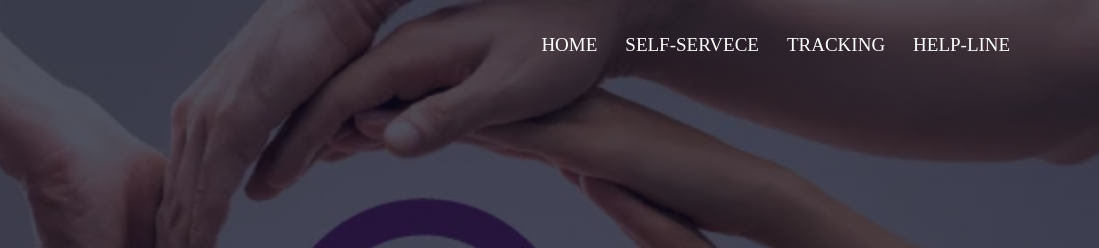
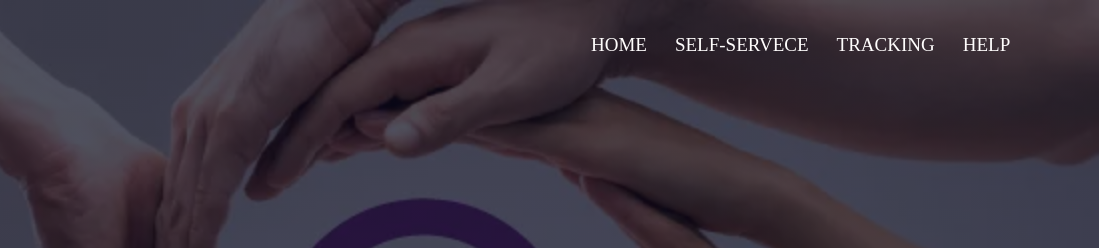
Before and after one commit to Ganeshnagateja/project-1, a plain HTML site: page index.html in a window 1280 px wide. Shown: the top 248 px of the page, 181-1280 px from the left. Drawn offline with Linux system fonts and the light colour scheme.

Commit message:
Update index.html
changed help-line to help

```diff
--- a/index.html
+++ b/index.html
@@ -14,7 +14,7 @@
                     <li><a href="index.html">HOME</a></li>
                     <li><a href="self.html">SELF-SERVECE</a></li>
                     <li><a href="track.html">TRACKING</a></li>
-                    <li><a href="help.html">HELP-LINE</a></li>
+                    <li><a href="help.html">HELP</a></li>
                 </ul>
 
             </div>
@@ -27,4 +27,5 @@
 
       </section>
 </body>
+
 </html>
```
